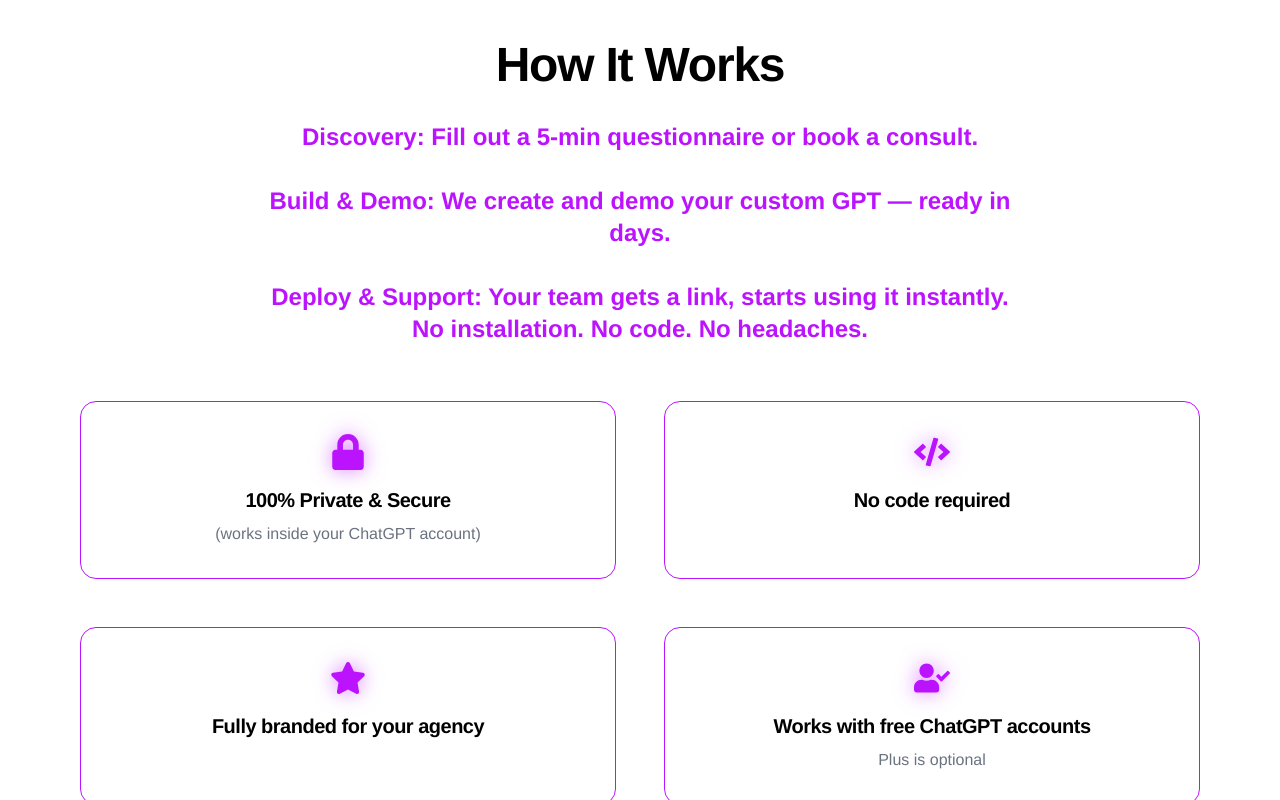
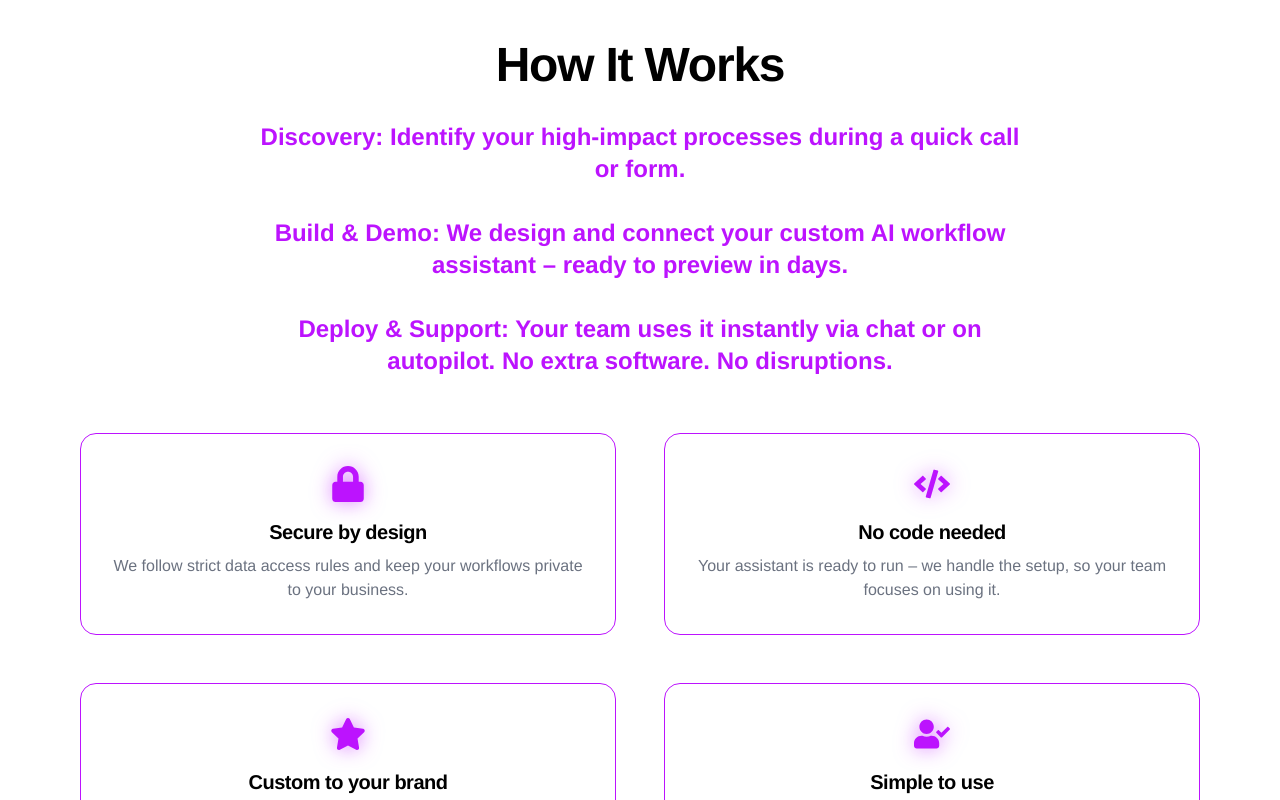
Before and after one commit to Kalcho8233/OmniNexAIWebsite, a Next.js app: page / in a window 1280 px wide. Shown: the part 900-1700 px from the top of the page. Built offline with nearby package versions, Linux system fonts and the light colour scheme.

Commit message:
Update HowItWorks.jsx

```diff
--- a/components/HowItWorks.jsx
+++ b/components/HowItWorks.jsx
@@ -14,7 +14,7 @@
         How It Works
       </motion.h2>
 
-      {/* СТЪПКИ НАД КАРТИТЕ */}
+      {/* Steps above cards */}
       <motion.div
         className="text-center mb-14"
         initial={{ opacity: 0, y: 10 }}
@@ -23,11 +23,11 @@
         viewport={{ once: true }}
       >
         <p className="text-neonPurple text-lg md:text-2xl font-semibold leading-relaxed max-w-3xl mx-auto">
-          Discovery: Fill out a 5-min questionnaire or book a consult.<br/>
+          Discovery: Identify your high-impact processes during a quick call or form.<br/>
           <br/>
-          Build & Demo: We create and demo your custom GPT — ready in days.<br/>
+          Build & Demo: We design and connect your custom AI workflow assistant – ready to preview in days.<br/>
           <br/>
-          Deploy & Support: Your team gets a link, starts using it instantly. No installation. No code. No headaches.
+          Deploy & Support: Your team uses it instantly via chat or on autopilot. No extra software. No disruptions.
         </p>
       </motion.div>
 
@@ -43,8 +43,8 @@
           <div className="mb-4 flex items-center justify-center">
             <FaLock size={36} className="text-neonPurple drop-shadow-[0_0_10px_#BC13FE88]" />
           </div>
-          <h3 className="text-xl font-semibold text-black mb-2 tracking-tight">100% Private & Secure</h3>
-          <p className="text-gray-500 text-base">(works inside your ChatGPT account)</p>
+          <h3 className="text-xl font-semibold text-black mb-2 tracking-tight">Secure by design</h3>
+          <p className="text-gray-500 text-base">We follow strict data access rules and keep your workflows private to your business.</p>
         </motion.div>
 
         {/* 2 */}
@@ -58,7 +58,8 @@
           <div className="mb-4 flex items-center justify-center">
             <FaCode size={36} className="text-neonPurple drop-shadow-[0_0_10px_#BC13FE88]" />
           </div>
-          <h3 className="text-xl font-semibold text-black mb-2 tracking-tight">No code required</h3>
+          <h3 className="text-xl font-semibold text-black mb-2 tracking-tight">No code needed</h3>
+          <p className="text-gray-500 text-base">Your assistant is ready to run – we handle the setup, so your team focuses on using it.</p>
         </motion.div>
 
         {/* 3 */}
@@ -72,7 +73,8 @@
           <div className="mb-4 flex items-center justify-center">
             <FaStar size={36} className="text-neonPurple drop-shadow-[0_0_10px_#BC13FE88]" />
           </div>
-          <h3 className="text-xl font-semibold text-black mb-2 tracking-tight">Fully branded for your agency</h3>
+          <h3 className="text-xl font-semibold text-black mb-2 tracking-tight">Custom to your brand</h3>
+          <p className="text-gray-500 text-base">Built around your processes, branding, and preferred ways of working.</p>
         </motion.div>
 
         {/* 4 */}
@@ -86,8 +88,8 @@
           <div className="mb-4 flex items-center justify-center">
             <FaUserCheck size={36} className="text-neonPurple drop-shadow-[0_0_10px_#BC13FE88]" />
           </div>
-          <h3 className="text-xl font-semibold text-black mb-2 tracking-tight">Works with free ChatGPT accounts</h3>
-          <p className="text-gray-500 text-base">Plus is optional</p>
+          <h3 className="text-xl font-semibold text-black mb-2 tracking-tight">Simple to use</h3>
+          <p className="text-gray-500 text-base">Trigger it in chat or let it run automatically – whichever fits your workflow.</p>
         </motion.div>
       </div>
     </section>
```
